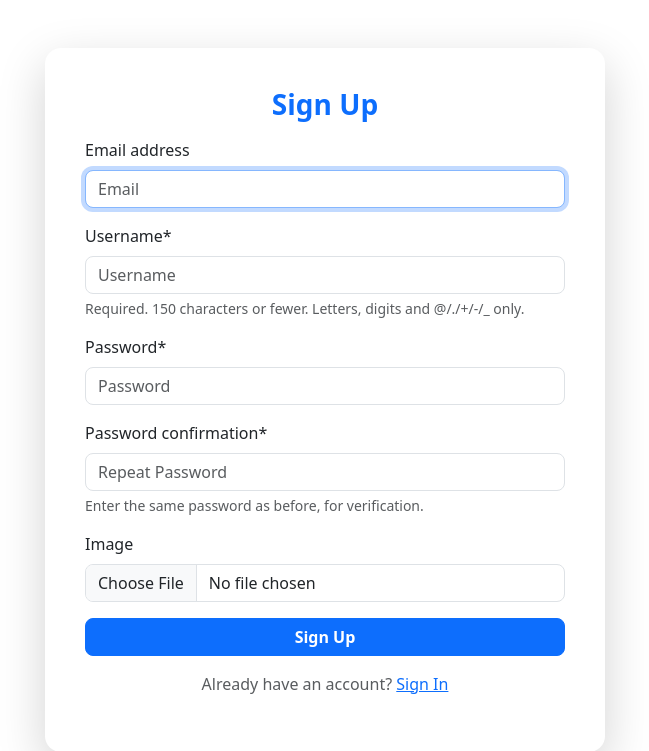
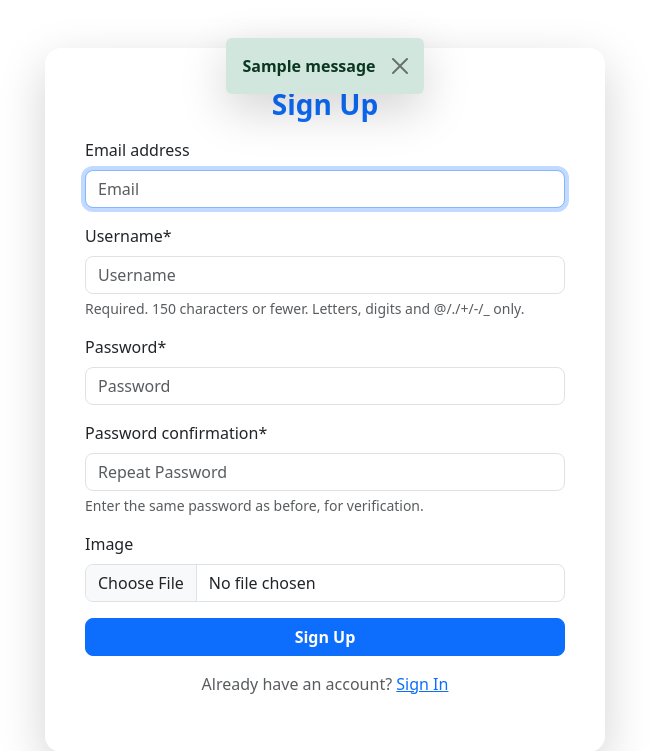
Before and after one commit to deviantcoder/blog, a Django app: page /accounts/register/ in a window 1280 px wide. Shown: the top 751 px of the page, without its empty margins (315-964 px from the left). Run offline with Django 5.2, Linux system fonts and the light colour scheme; tables that the repository leaves empty hold one stand-in row (Sample ...); one stand-in notice (Sample message) is shown; some libraries are stand-ins or nearby versions.

Commit message:
Added messages

```diff
--- a/src/accounts/views.py
+++ b/src/accounts/views.py
@@ -1,7 +1,8 @@
 from django.shortcuts import render, redirect
 
-from django.contrib.auth import login, authenticate, get_user_model
+from django.contrib.auth import login, get_user_model
 from django.contrib.auth.tokens import PasswordResetTokenGenerator
+from django.contrib import messages
 
 from django.utils.encoding import force_str
 from django.utils.http import urlsafe_base64_decode
@@ -20,6 +21,7 @@ def login_view(request):
             user = form.get_user()
             if user is not None:
                 login(request, user)
+                messages.success(request, 'Logged In')
                 return redirect('/')
     else:
         form = LoginForm()
@@ -74,7 +76,7 @@ def verify_email(request, uidb64, token):
         user.backend = 'django.contrib.auth.backends.ModelBackend'
 
         login(request, user)
-
+        messages.success(request, 'Signed Up')
         return redirect('/')
 
     elif user and not user.email_verified:
--- a/src/templates/base.html
+++ b/src/templates/base.html
@@ -14,6 +14,8 @@
 
     {% include 'includes/navbar.html' %}
 
+    {% include 'includes/messages.html' %}
+
     {% block content %}
     {% endblock content %}
 
--- /dev/null
+++ b/src/templates/includes/messages.html
@@ -0,0 +1,11 @@
+{% if messages %}
+    <div class="d-flex justify-content-center w-100 fixed-top" style="z-index: 1050; margin-top: 30px;">
+        {% for message in messages %}
+            <div class="alert alert-{{ message.tags }} radius-md border-0 shadow-lg mt-2 alert-dismissible fade show text-center" role="alert"
+                style="max-width: 300px;">
+                <strong>{{ message }}</strong>
+                <button type="button" class="btn-close" data-bs-dismiss="alert" aria-label="Close"></button>
+            </div>
+        {% endfor %}
+    </div>
+{% endif %}
```
Also changed, not shown: src/db.sqlite3.
